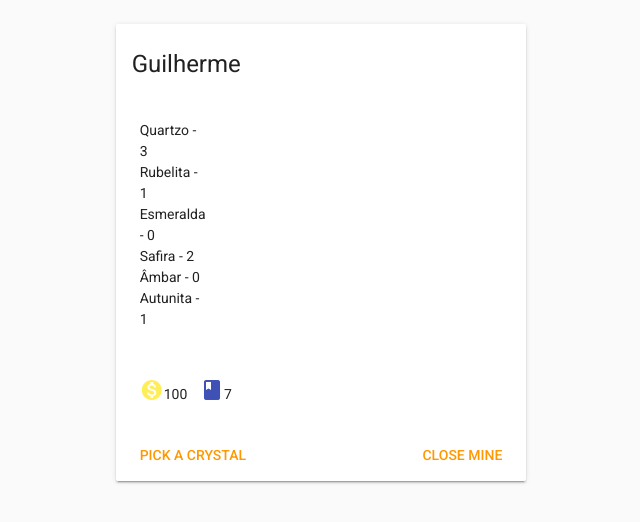
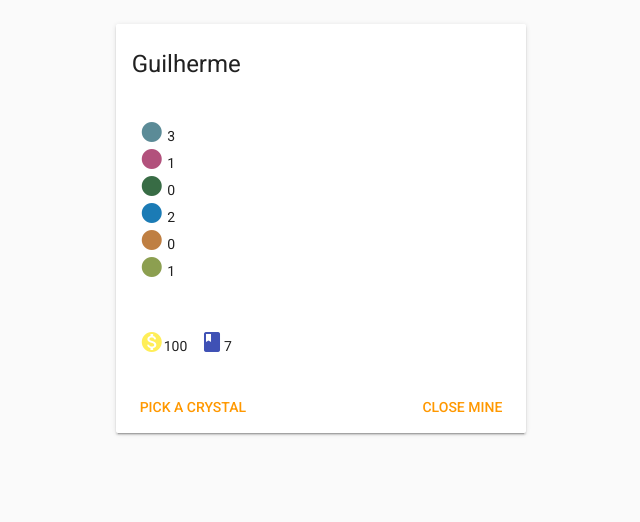
Before and after one commit to guiconti/quartz, a Vue app: page / in a window 1280 px wide. Shown: the top 522 px of the page, without its empty margins (319-959 px from the left). Built offline with nearby package versions, Linux system fonts and the light colour scheme; a web font is replaced by a local one; what vue-async-computed, vue-cookie, vue-resource would draw is missing.

Commit message:
Pick crystal colors

```diff
--- a/src/components/game/player/Crystal.vue
+++ b/src/components/game/player/Crystal.vue
@@ -1,17 +1,24 @@
 <template>
   <v-layout>
     <v-flex xs2>
-      {{name}} - {{amount}}
+      <v-icon :color="this.getCrystalColor()(this.name)">brightness_1</v-icon> {{amount}}
     </v-flex>
   </v-layout>
 </template>
 
 <script>
+import { mapGetters } from 'vuex';
+
 export default {
   name: 'Crystal',
   props: {
     name: String,
     amount: Number
+  },
+  methods: {
+    ...mapGetters('crystal', {
+      getCrystalColor: 'getCrystalColor'
+    })
   }
 }
 </script>
--- a/src/store/index.js
+++ b/src/store/index.js
@@ -1,11 +1,11 @@
 import Vue from 'vue'
 import Vuex from 'vuex'
-import example from './modules/example'
+import crystal from './modules/crystal'
 
 Vue.use(Vuex)
 
 export default new Vuex.Store({
   modules: {
-    example
+    crystal
   }
 });
--- /dev/null
+++ b/src/store/modules/crystal.js
@@ -0,0 +1,37 @@
+import API from '../../utils/API';
+
+const state = {
+  colors: {
+    'Quartzo': '#5b8b97',
+    'Rubelita': '#b2517c',
+    'Esmeralda': '#386c45',
+    'Safira': '#1b7bb5',
+    'Rubi': '#b65041',
+    'Âmbar': '#bf7f42',
+    'Autunita': '#8c9f50'
+  }
+}
+
+const getters = {
+  getCrystalColor: state => crystal => state.colors[crystal]
+}
+
+const actions = {
+  example({ commit }, payload) {
+    return commit('setExample', payload + 'example');
+  }
+}
+
+const mutations = {
+  setExample (state, example) {
+    state.example = example;
+  }
+}
+
+export default {
+  namespaced: true,
+  state,
+  getters,
+  actions,
+  mutations
+}
```
